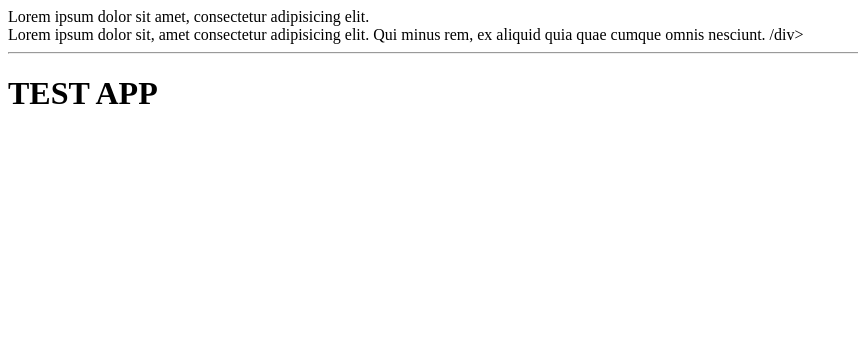
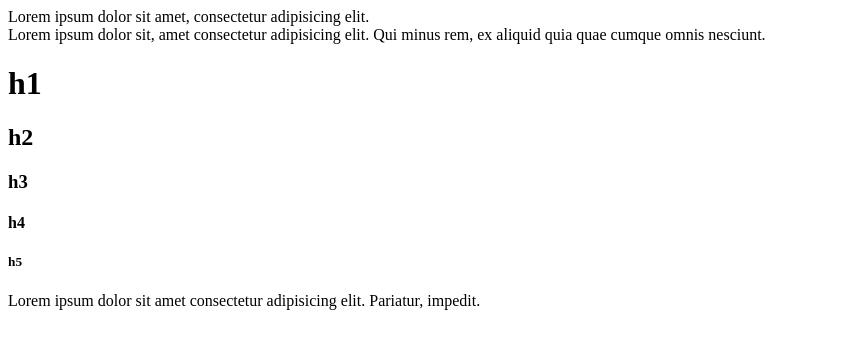
Before and after one commit to azhdream/testapp, a plain HTML site: page index.html in a window 1280 px wide. Shown: the whole page, without its empty margins (0-858 px from the left). Drawn offline with Linux system fonts and the light colour scheme.

Commit message:
1merge jst file

```diff
--- a/index.html
+++ b/index.html
@@ -14,12 +14,13 @@
   <main class="main">
     <div class="">Lorem ipsum dolor sit amet, consectetur adipisicing elit. </div>
     <div class="">Lorem ipsum dolor sit, amet consectetur adipisicing elit. Qui minus rem, ex aliquid quia quae cumque
-      omnis nesciunt. /div>
-
-      <div>
-        <hr>
-        <h1>TEST APP</h1>
-      </div>
+      omnis nesciunt. </div>
+    <h1>h1</h1>
+    <h2>h2</h2>
+    <h3>h3</h3>
+    <h4>h4</h4>
+    <h5>h5</h5>
+    Lorem ipsum dolor sit amet consectetur adipisicing elit. Pariatur, impedit.
   </main>
 
 </body>
```
